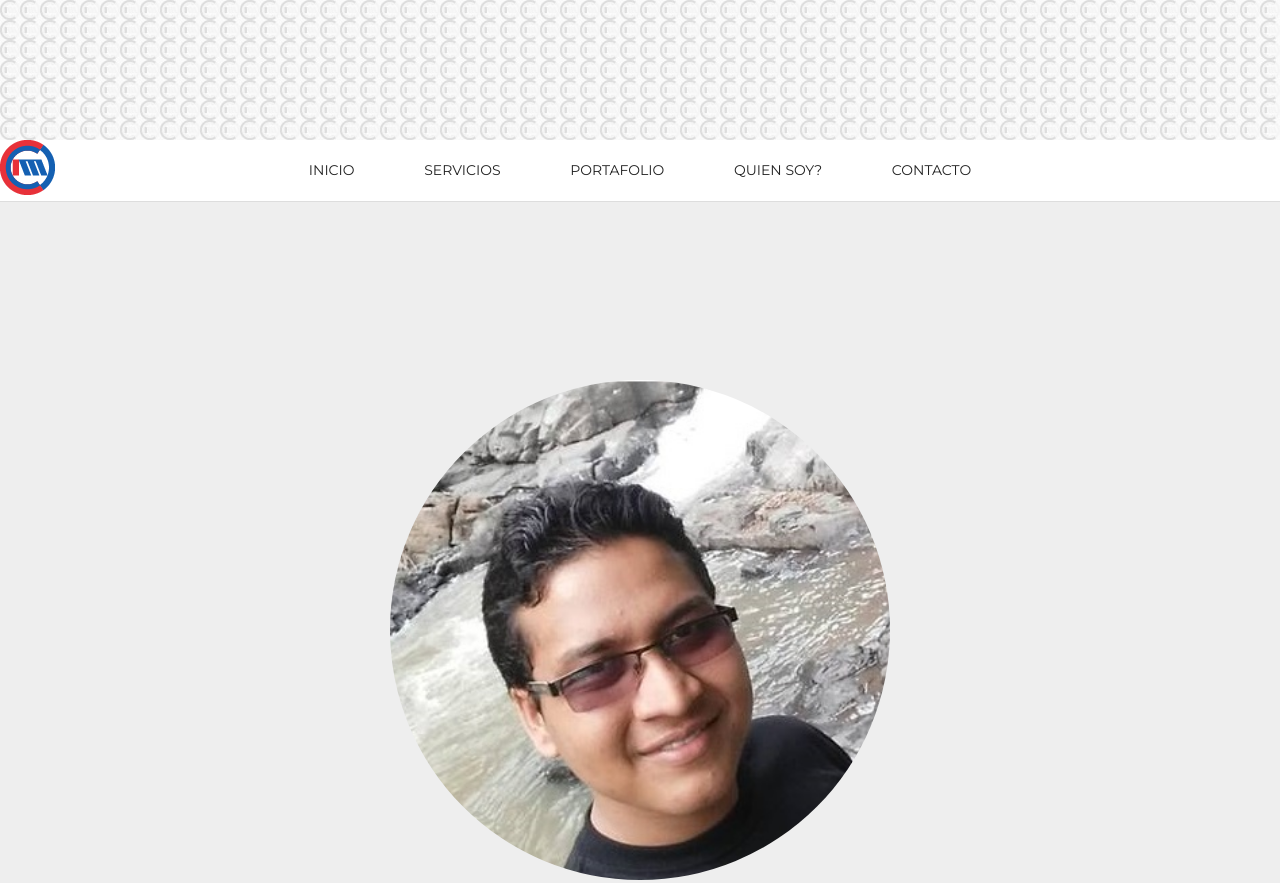
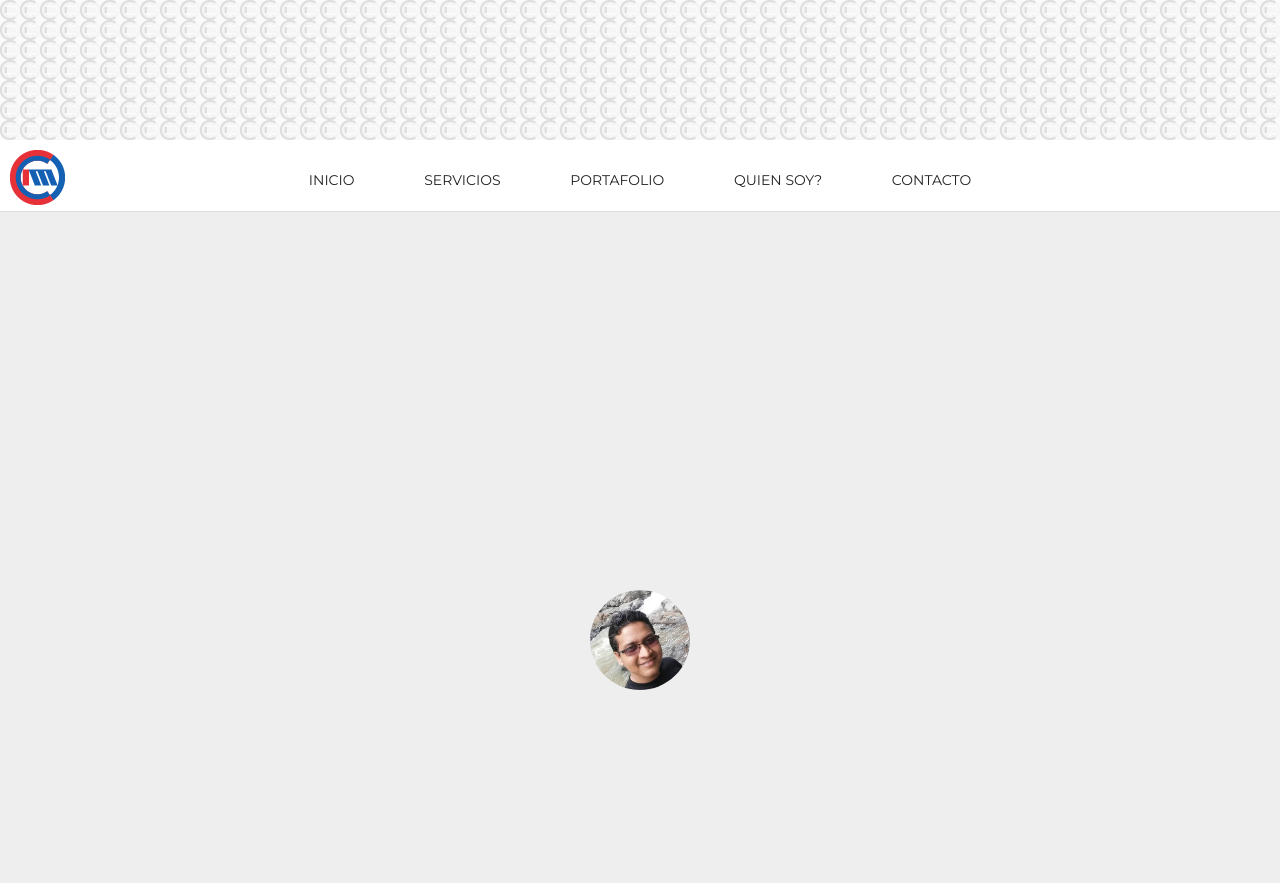
Before and after one commit to cmoralesmani/cesarmorales-website, a plain HTML site: page index.html in a window 1280 px wide. Shown: the part 660-1543 px from the top of the page. Drawn offline with nearby package versions, Linux system fonts and the light colour scheme.

Commit message:
Mejora de la barra de navegacion La barra de navegacion estaba un poco desajustada por lo que ajusto mas correctamente para que a la vez los elementos no se mal distribuyeran y quedaran correctamente centrados

```diff
--- a/css/style.css
+++ b/css/style.css
@@ -142,10 +142,15 @@ fieldset, img{
   background: #fff;
 }
 
+.main-nav-outer .container{
+  position: relative;
+  margin: 10px 0 0px;
+}
+
 .main-nav{
+  list-style: none;
+  margin:0 55px;
   text-align: center;
-  margin: 0;
-  list-style: none;
 }
 
 .main-nav li{
@@ -173,12 +178,12 @@ fieldset, img{
   display: inline-block;
   position: absolute;
   top: 0;
-  left: 0;
+  left: 10px;
 }
 
 /* Main section start
 ---------------------------------*/
-.main-section{
+.main-section, .portfolio, .about, .contact{
   position: relative;
   height: 100%;
   text-align: center;
@@ -193,9 +198,13 @@ fieldset, img{
 }
 
 .avatar img{
-  width: 500px;
+  width: 100px;
   border-radius: 50%;
 }
+
+/* Footer
+---------------------------------*/
+
 
 /* Animation Timers
 ---------------------------------*/
```
Also changed, not shown: css/responsive.css (added).
